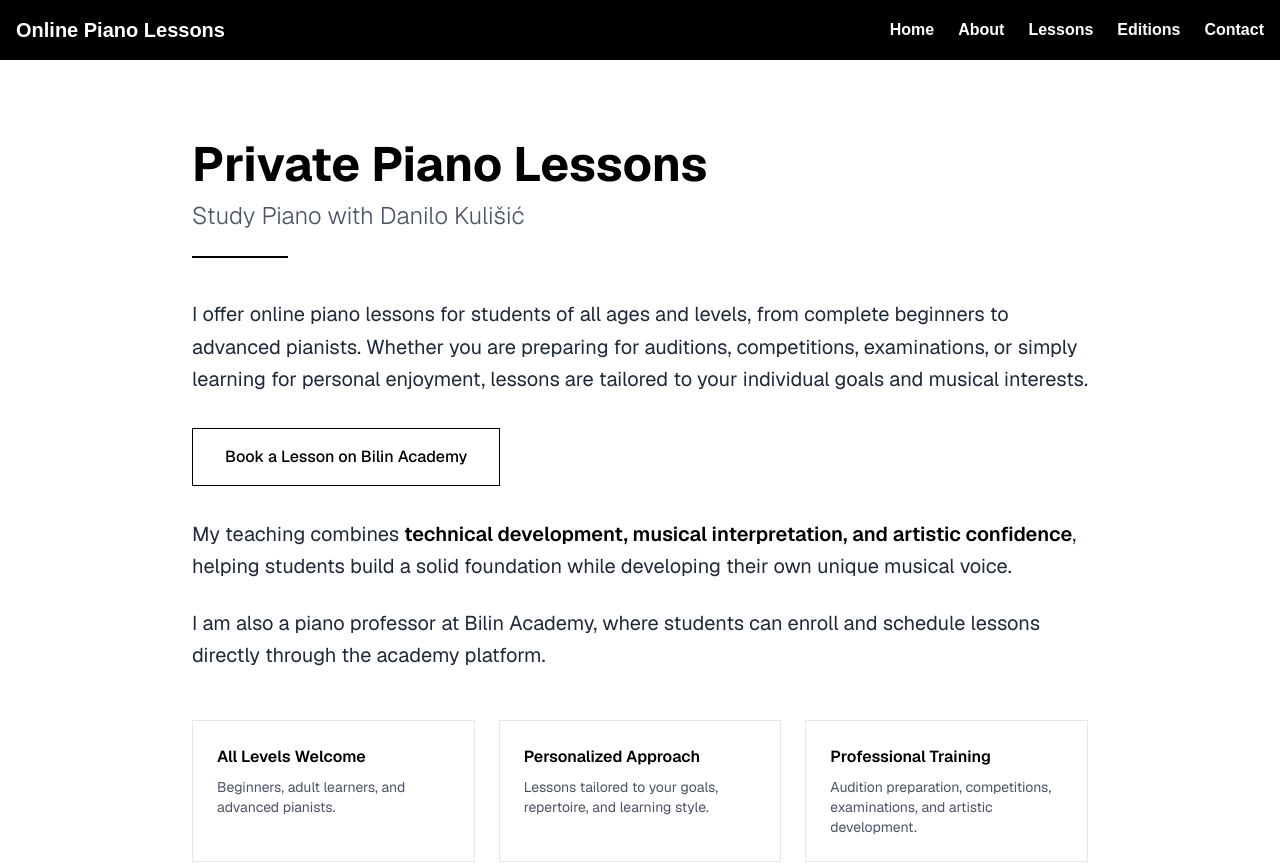
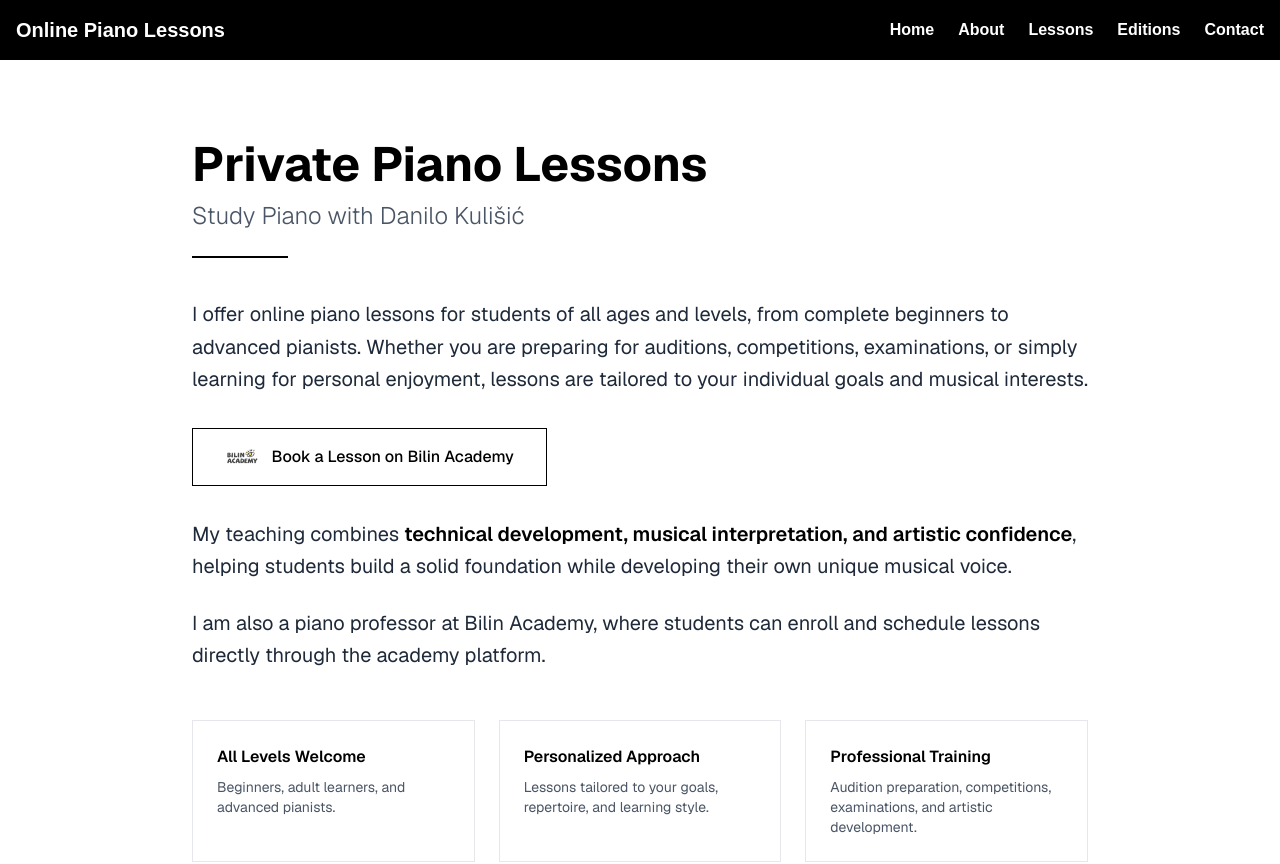
Before and after one commit to kulisic4/my-next-portfolio, a Next.js app: page /lessons in a window 1280 px wide. Shown: the top 864 px of the page. Built offline with nearby package versions, Linux system fonts and the light colour scheme.

Commit message:
adding bilin academy logo to the booking button on lessons page

```diff
--- a/app/lessons/page.tsx
+++ b/app/lessons/page.tsx
@@ -1,4 +1,5 @@
 import React from "react";
+import Image from "next/image";
 
 const Lessons = () => {
   return (
@@ -30,8 +31,15 @@ const Lessons = () => {
           href="https://www.bilin.academy/en/teachers/657b5b81f2c6f4612790a383"
           target="_blank"
           rel="noopener noreferrer"
-          className="mt-8 inline-flex items-center justify-center border border-black px-8 py-4 text-black font-medium transition-colors duration-300 hover:bg-black hover:text-white"
+          className="mt-8 inline-flex items-center justify-center gap-3 border border-black px-8 py-4 text-black font-medium transition-colors duration-300 hover:bg-black hover:text-white"
         >
+          <Image
+            src="/logo.webp"
+            alt="Bilin Academy logo"
+            width={26}
+            height={26}
+            className="h-5 w-auto"
+          />
           Book a Lesson on Bilin Academy
         </a>
 
```
Also changed, not shown: public/logo.webp (added).
